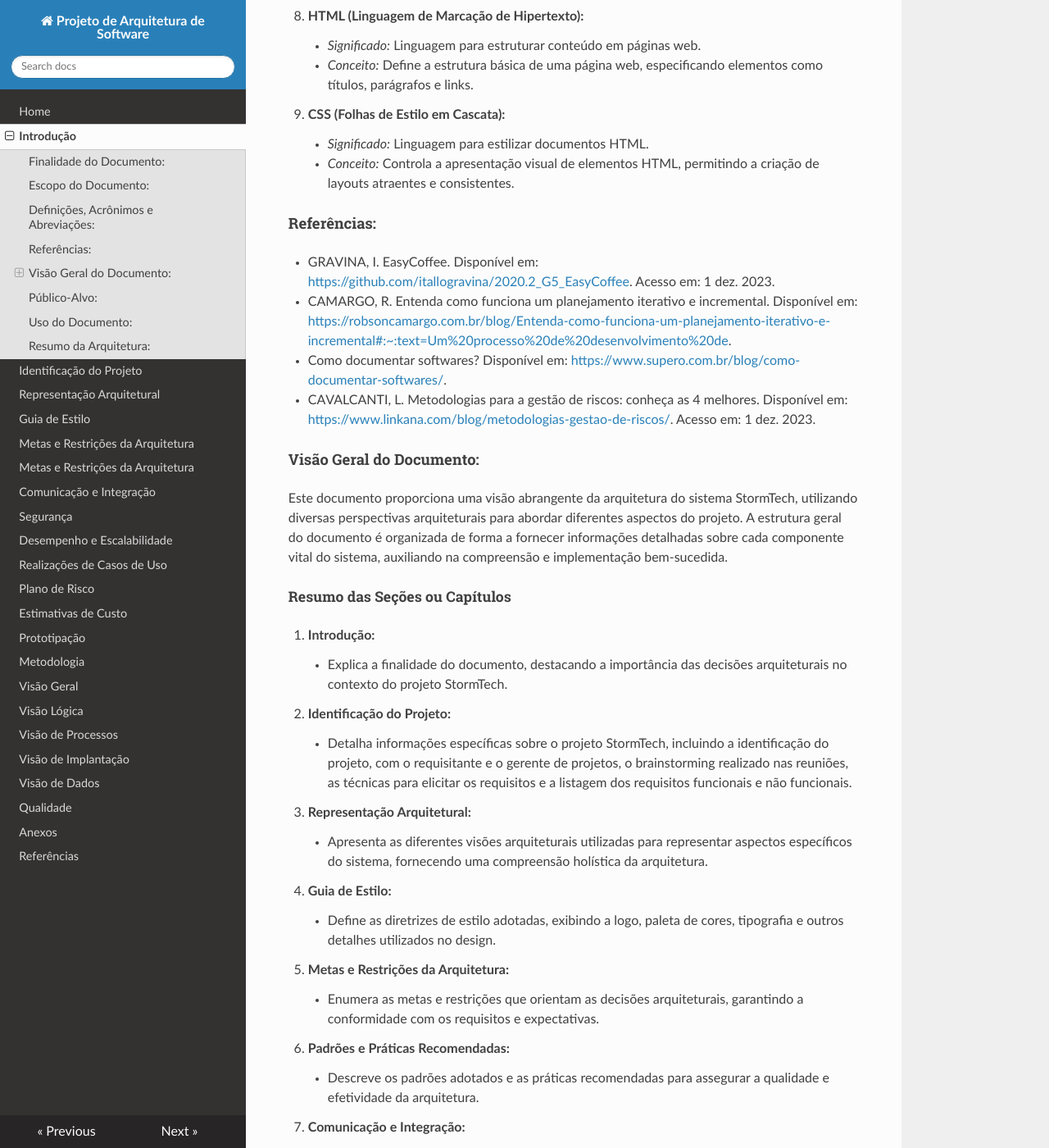
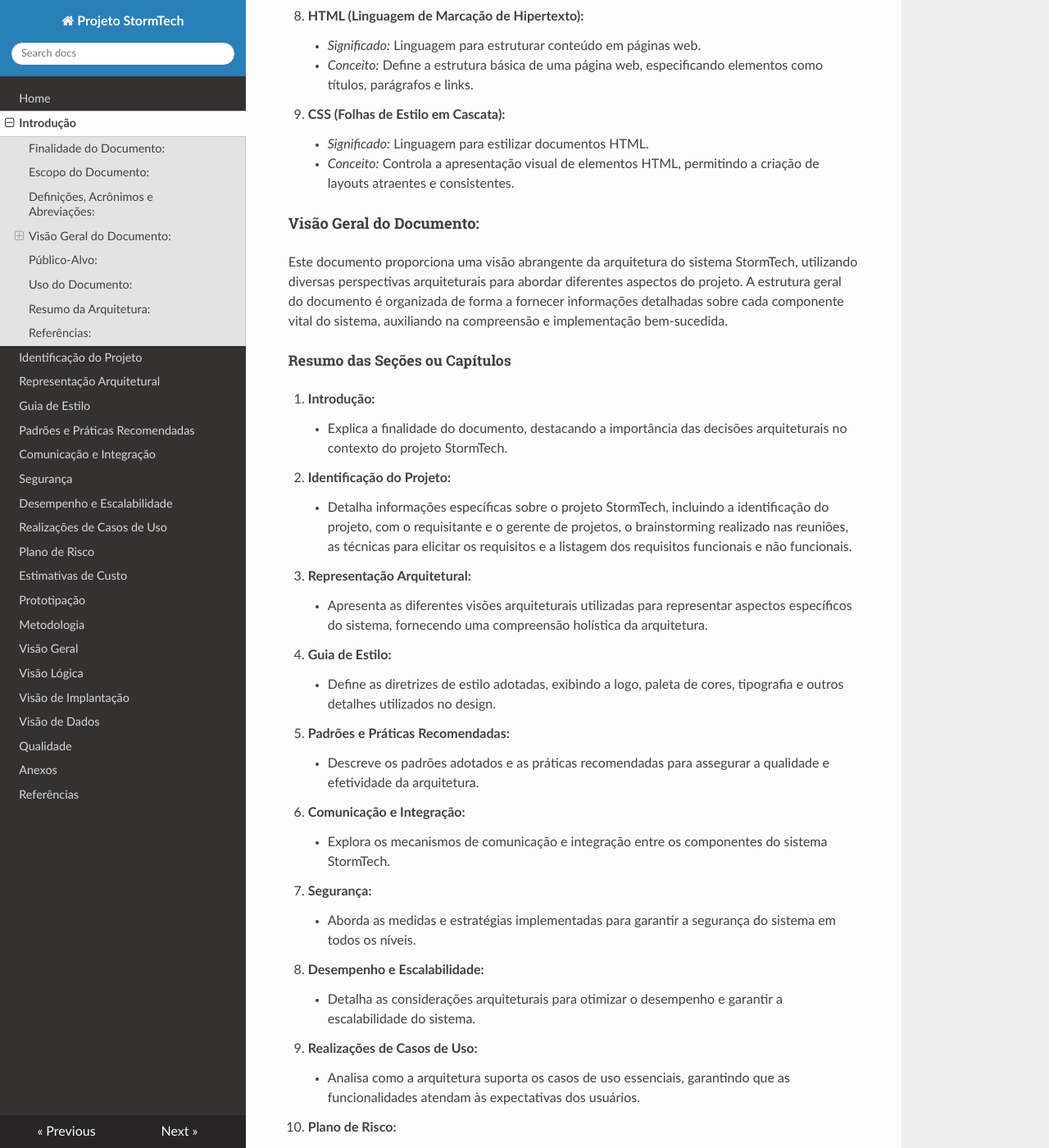
Before and after one commit to ArturRDGS/StormTech, an MkDocs documentation site: the page built from docs/introducao.md, in a window 1280 px wide and 1400 px high, scrolled down 1928 px. Shown: the whole window at 82% size. Built offline with MkDocs 1.6.1, drawn with Linux system fonts in a browser that asks for light colours; nearby versions of some CDN libraries; some of the changed text lies outside the part shown.

```diff
--- a/docs/introducao.md
+++ b/docs/introducao.md
@@ -52,11 +52,6 @@
     - *Significado:* Linguagem para estilizar documentos HTML.
     - *Conceito:* Controla a apresentação visual de elementos HTML, permitindo a criação de layouts atraentes e consistentes.
 
-#### Referências:
-- GRAVINA, I. EasyCoffee. Disponível em: [https://github.com/itallogravina/2020.2_G5_EasyCoffee](https://github.com/itallogravina/2020.2_G5_EasyCoffee). Acesso em: 1 dez. 2023.
-- CAMARGO, R. Entenda como funciona um planejamento iterativo e incremental. Disponível em: <https://robsoncamargo.com.br/blog/Entenda-como-funciona-um-planejamento-iterativo-e-incremental#:~:text=Um%20processo%20de%20desenvolvimento%20de>.
-- Como documentar softwares? Disponível em: <https://www.supero.com.br/blog/como-documentar-softwares/>.
-- CAVALCANTI, L. Metodologias para a gestão de riscos: conheça as 4 melhores. Disponível em: <https://www.linkana.com/blog/metodologias-gestao-de-riscos/>. Acesso em: 1 dez. 2023.
 #### Visão Geral do Documento:
 
 Este documento proporciona uma visão abrangente da arquitetura do sistema StormTech, utilizando diversas perspectivas arquiteturais para abordar diferentes aspectos do projeto. A estrutura geral do documento é organizada de forma a fornecer informações detalhadas sobre cada componente vital do sistema, auxiliando na compreensão e implementação bem-sucedida.
@@ -75,58 +70,52 @@
 4. **Guia de Estilo:**
     - Define as diretrizes de estilo adotadas, exibindo a logo, paleta de cores, tipografia e outros detalhes utilizados no design.
 
-5. **Metas e Restrições da Arquitetura:**
-    - Enumera as metas e restrições que orientam as decisões arquiteturais, garantindo a conformidade com os requisitos e expectativas.
-
-6. **Padrões e Práticas Recomendadas:**
+5. **Padrões e Práticas Recomendadas:**
     - Descreve os padrões adotados e as práticas recomendadas para assegurar a qualidade e efetividade da arquitetura.
 
-7. **Comunicação e Integração:**
+6. **Comunicação e Integração:**
     - Explora os mecanismos de comunicação e integração entre os componentes do sistema StormTech.
 
-8. **Segurança:**
+7. **Segurança:**
     - Aborda as medidas e estratégias implementadas para garantir a segurança do sistema em todos os níveis.
 
-9. **Desempenho e Escalabilidade:**
+8. **Desempenho e Escalabilidade:**
     - Detalha as considerações arquiteturais para otimizar o desempenho e garantir a escalabilidade do sistema.
 
-10. **Realizações de Casos de Uso:**
+9. **Realizações de Casos de Uso:**
     - Analisa como a arquitetura suporta os casos de uso essenciais, garantindo que as funcionalidades atendam às expectativas dos usuários.
 
-11. **Plano de Risco:**
+10. **Plano de Risco:**
     - Identifica e avalia os riscos arquiteturais, bem como estratégias para mitigá-los.
 
-12. **Custos Estimados:**
+11. **Custos Estimados:**
     - Apresenta estimativas de custos relacionados à implementação e manutenção da arquitetura proposta.
 
-13. **Prototipagem:**
+12. **Prototipagem:**
     - Descreve a abordagem de prototipagem utilizada para validar conceitos arquiteturais antes da implementação completa.
 
-14. **Metodologia:**
+13. **Metodologia:**
     - Explana a metodologia adotada para desenvolver e manter a arquitetura do sistema StormTech.
 
-15. **Visão Geral:**
+14. **Visão Geral:**
     - Apresenta uma visão resumida e consolidada da arquitetura, destacando os principais elementos e suas interações.
 
-16. **Visão Lógica:**
+15. **Visão Lógica:**
     - Detalha a organização lógica dos componentes, módulos e funcionalidades do sistema.
 
-17. **Visualização do Processo:**
-    - Aborda a sequência de processos e interações entre os elementos do sistema StormTech.
-
-18. **Visão de Implantação:**
+16. **Visão de Implantação:**
     - Descreve a distribuição física dos componentes e recursos do sistema.
 
-19. **Visão de Dados:**
+17. **Visão de Dados:**
     - Analisa a estrutura e o fluxo de dados dentro do sistema, incluindo armazenamento e recuperação.
 
-20. **Qualidade:**
+18. **Qualidade:**
     - Enfatiza os critérios de qualidade considerados na concepção e implementação da arquitetura.
 
-21. **Anexos:**
+19. **Anexos:**
     - Inclui informações adicionais, diagramas detalhados, ou outros documentos relevantes para a compreensão da arquitetura.
 
-22. **Referências:**
+20. **Referências:**
     - Lista todas as fontes e documentos referenciados durante a elaboração deste documento.
 
 #### Público-Alvo:
--- a/mkdocs.yml
+++ b/mkdocs.yml
@@ -1,5 +1,5 @@
-site_name: Projeto de Arquitetura de Software
-site_url: https://https://github.com/Klebber-ifpi/Arquitetura
+site_name: Projeto StormTech
+site_url: https://https://github.com/StormTech
 
 nav:
   - Home: 'index.md'
@@ -7,7 +7,7 @@
   - Identificação do Projeto: 'identificacao.md'
   - Representação Arquitetural: 'representacao.md'
   - Guia de Estilo: 'estilo.md'
-  - Metas e Restrições da Arquitetura: 'metas.md'
+  # - Metas e Restrições da Arquitetura: 'metas.md'
   - Padrões e Práticas Recomendadas: 'metas.md'
   - Comunicação e Integração: 'componentes.md'
   - Segurança: 'seguranca.md'
@@ -19,7 +19,7 @@
   - Metodologia: 'metodologia.md'
   - Visão Geral: 'visaogeral.md'
   - Visão Lógica: 'logica.md'
-  - Visão de Processos: 'processos.md'
+  # - Visão de Processos: 'processos.md'
   - Visão de Implantação: 'implantacao.md'
   - Visão de Dados: 'dados.md'
   - Qualidade: 'qualidade.md'
```
Also changed, not shown: other parts of docs/introducao.md (+6 -0 lines), README.md (+40 -22 lines), docs/index.md (+12 -69 lines).
